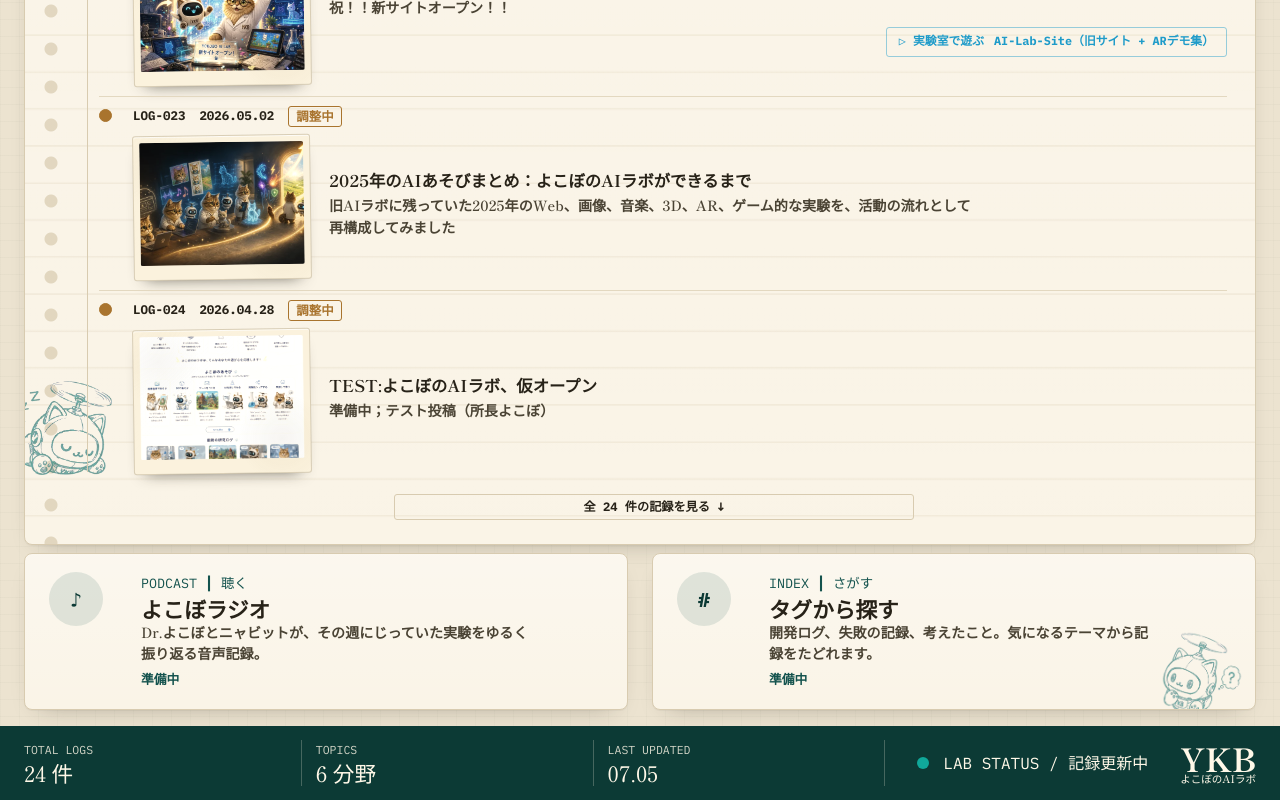
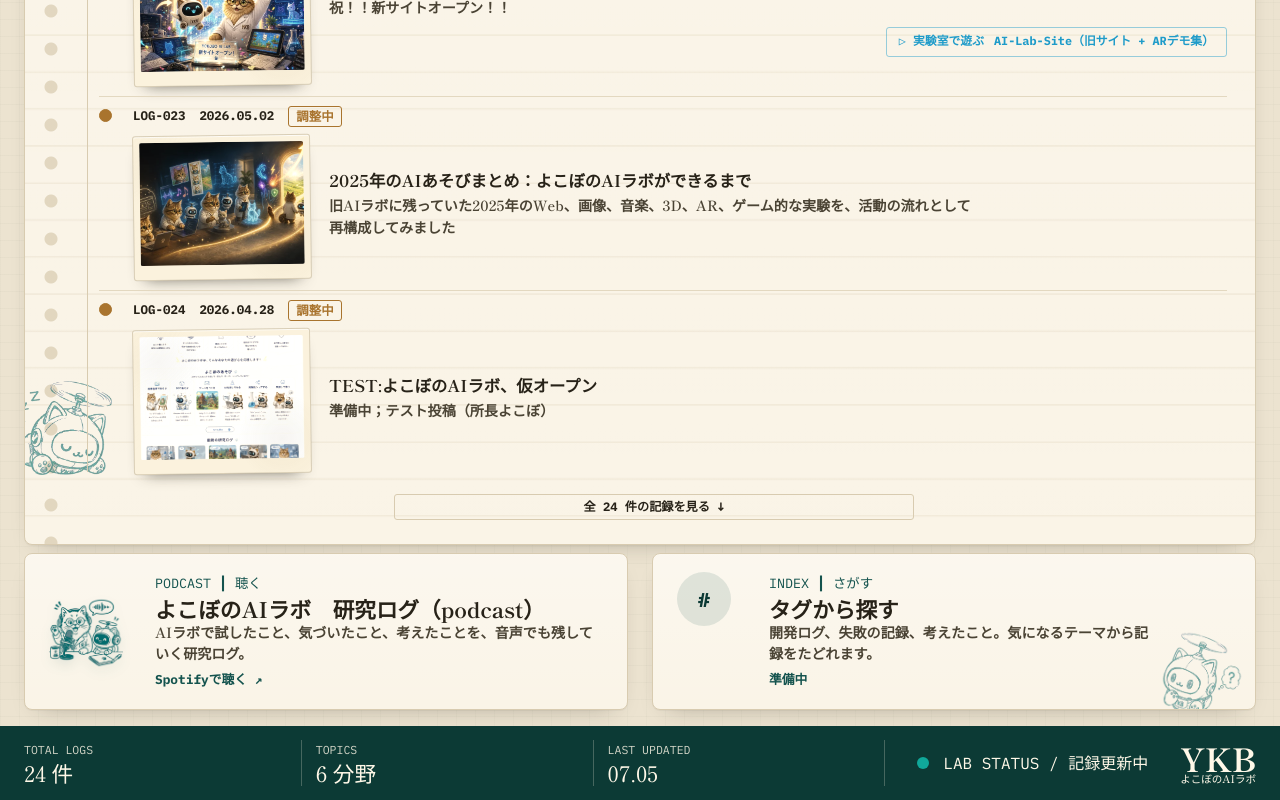
Before and after one commit to yokobo103/yokobo_ai_lab, a Next.js app: page /read in a window 1280 px wide. Shown: the part 5098-5898 px from the top of the page. Built offline with nearby package versions, Linux system fonts and the light colour scheme; no server answers.

Commit message:
資料室のPodcastリンクを更新

```diff
--- a/app/_redesign/components/ReadArchivePage.tsx
+++ b/app/_redesign/components/ReadArchivePage.tsx
@@ -7,7 +7,7 @@ import type { ArchiveArticle } from "../data/archiveArticles";
 import { getExperimentLaunchHref, getRelatedExperiment, getRelatedExperimentId } from "../data/experimentRelations";
 import { logCategories, statusLabel } from "../data/researchLogs";
 import type { LogFilter, ResearchLog } from "../data/researchLogs";
-import { plannedRoutes, routes } from "../data/routes";
+import { externalRoutes, plannedRoutes, routes } from "../data/routes";
 
 function formatLogDate(value?: string) {
   if (!value) return "";
@@ -281,17 +281,26 @@ function ResearchLogSection() {
 function LinkStrip() {
   return (
     <section className="read-strip" aria-label="読むための入口">
-      <article className="read-strip__item read-strip__item--pending">
-        <span className="read-strip__icon" aria-hidden="true">
-          ♪
-        </span>
+      <a
+        className="read-strip__item read-strip__item--podcast"
+        href={externalRoutes.podcast}
+        target="_blank"
+        rel="noreferrer"
+        aria-label="よこぼのAIラボ 研究ログをSpotifyで聴く（新しいタブで開きます）"
+      >
+        <img
+          className="read-strip__podcast-art"
+          src="/illustrations/shiryoshitsu/ai-lab-podcast.webp"
+          alt=""
+          aria-hidden="true"
+        />
         <span>
           <small>PODCAST ┃ 聴く</small>
-          <strong>よこぼラジオ</strong>
-          <em>Dr.よこぼとニャビットが、その週にじっていた実験をゆるく振り返る音声記録。</em>
-          <b>準備中</b>
+          <strong>よこぼのAIラボ　研究ログ（podcast）</strong>
+          <em>AIラボで試したこと、気づいたこと、考えたことを、音声でも残していく研究ログ。</em>
+          <b>Spotifyで聴く ↗</b>
         </span>
-      </article>
+      </a>
       <article className="read-strip__item read-strip__item--pending" data-planned-route={plannedRoutes.tags}>
         <span className="read-strip__icon" aria-hidden="true">
           #
--- a/app/_redesign/styles/read-page.css
+++ b/app/_redesign/styles/read-page.css
@@ -917,6 +917,26 @@ body:has(.read-page)::after {
   font-weight: 700;
 }
 
+.read-strip__podcast-art {
+  align-self: center;
+  width: 74px;
+  height: 74px;
+  object-fit: contain;
+  filter: drop-shadow(0 5px 6px rgba(20, 83, 78, 0.14));
+}
+
+.read-strip__item--podcast {
+  grid-template-columns: 88px 1fr;
+  text-decoration: none;
+  transition: border-color 160ms ease, box-shadow 160ms ease, transform 160ms ease;
+}
+
+.read-strip__item--podcast:hover {
+  border-color: rgba(20, 83, 78, 0.42);
+  box-shadow: 0 1px 0 rgba(39, 34, 24, 0.04), 0 14px 28px -16px rgba(20, 83, 78, 0.46);
+  transform: translateY(-2px);
+}
+
 .read-strip small,
 .read-strip b {
   color: var(--teal);
@@ -1590,6 +1610,15 @@ body:has(.read-page)::after {
     padding: 16px;
   }
 
+  .read-strip__item--podcast {
+    grid-template-columns: 68px 1fr;
+  }
+
+  .read-strip__podcast-art {
+    width: 62px;
+    height: 62px;
+  }
+
   .read-strip__item--pending > span:last-child {
     padding-right: 52px;
   }
```
Also changed, not shown: public/illustrations/shiryoshitsu/ai-lab-podcast.webp (added).
